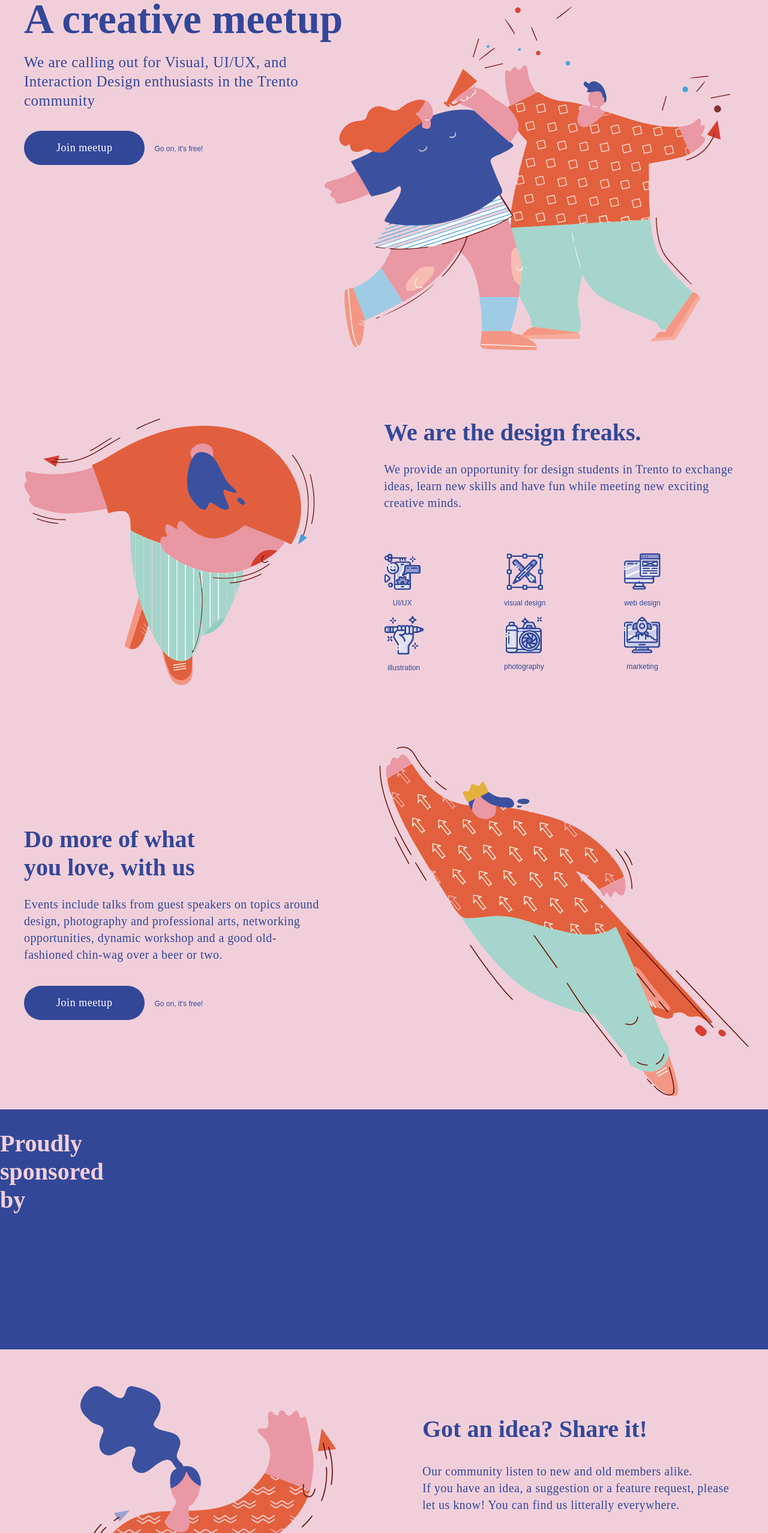
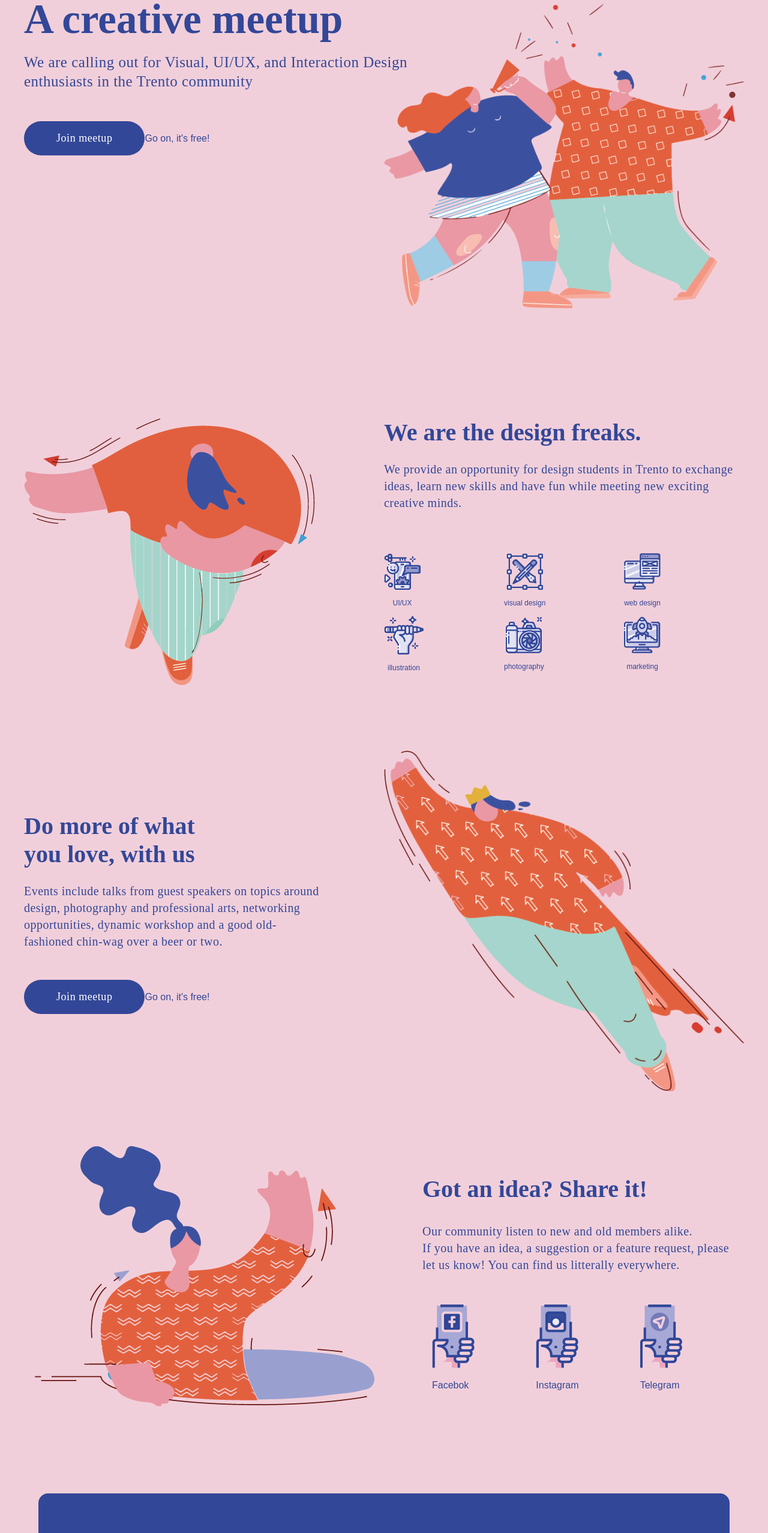
Before and after one commit to SRFeesha/DFC-VUE, a Vue app: page / in a window 1280 px wide. Shown: the part 231-2786 px from the top of the page at 60% size. Built offline with nearby package versions, Linux system fonts and the light colour scheme; what vue-mq would draw is missing.

Commit message:
fixed responsive bug

```diff
--- a/src/App.vue
+++ b/src/App.vue
@@ -37,7 +37,18 @@ body {
 }
 .contentSpace {
   max-width: 1200px;
-  margin: auto;
+  margin: 1rem;
+}
+
+.cta {
+  display: flex;
+  justify-content: center;
+  flex-direction: column;
+  margin: 2rem 0rem;
+  span {
+    text-align: center;
+    margin: 1rem 0rem;
+  }
 }
 
 button {
@@ -50,34 +61,28 @@ button {
   border-radius: 100px;
   padding: 1em 3em;
   margin-top: 1em;
-  & + span {
-    margin: 0rem 1rem;
-    font-size: 12px;
-    color: #334798;
-  }
-  &:hover {
-    transform: scale(1.1);
-    transition: ease-in 0.2s;
-    cursor: pointer;
-  }
+  // & + span {
+  // display: block;
+  // text-align: center;
+  // }
 }
 
 h3 {
   font-family: Circular Std;
   font-size: 25px;
-  line-height: 32px;
+  line-height: 2rem;
   letter-spacing: 0.5px;
   color: #334798;
   font-weight: 400;
 }
 h2 {
   font-family: Larish Neue;
-  font-size: 40px;
+  font-size: 3rem;
   color: #334798;
 }
 h1 {
   font-family: Larish Neue;
-  font-size: 69px;
+  font-size: 4rem;
   color: #334798;
 }
 
@@ -91,25 +96,29 @@ h1 {
 
 section {
   height: 70vh;
+  min-height: min-content;
   width: 100%;
   display: grid;
-  grid-template-columns: repeat(12, 1fr);
-  grid-template-rows: 100%;
-  .pitch {
-    grid-column: 1 / 8;
-    grid-row: 1;
-    h1 {
-      margin: 1rem 0rem;
-    }
-    h3 {
-      width: 66%;
-      margin: 1rem 0rem;
-    }
+  grid-template-columns: repeat(6, 1fr);
+  grid-template-rows: 1fr 1fr;
+}
+.illustration {
+  grid-column: 1 / 7;
+  grid-row: 2;
+  object-fit: cover;
+  img {
+    max-width: 100%;
   }
-  .illustration {
-    grid-column: 6 / 12;
-    grid-row: 1;
-    object-fit: cover;
+}
+.pitch {
+  grid-column: 1 / 7;
+  grid-row: 1;
+  h1 {
+    margin: 1rem 0rem;
+  }
+  h3 {
+    width: 66%;
+    margin: 1rem 0rem;
   }
 }
 
@@ -117,5 +126,68 @@ section {
   #mainMenu {
     display: none;
   }
+  section {
+    grid-template-columns: repeat(12, 1fr);
+    grid-template-rows: 100%;
+  }
+  .contentSpace {
+    max-width: 1200px;
+    margin: auto;
+  }
+
+  section {
+    height: 70vh;
+    width: 100%;
+    display: grid;
+    grid-template-columns: repeat(6, 1fr);
+    grid-template-rows: 1fr 1fr;
+    .pitch {
+      grid-column: 1 / 8;
+      grid-row: 1;
+      h1 {
+        margin: 1rem 0rem;
+      }
+      h3 {
+        width: 66%;
+        margin: 1rem 0rem;
+      }
+    }
+    .illustration {
+      grid-column: 6 / 12;
+      grid-row: 1;
+      object-fit: cover;
+    }
+  }
+  h3 {
+    font-family: Circular Std;
+    font-size: 25px;
+    line-height: 32px;
+    letter-spacing: 0.5px;
+    color: #334798;
+    font-weight: 400;
+  }
+  h2 {
+    font-family: Larish Neue;
+    font-size: 40px;
+    color: #334798;
+  }
+  h1 {
+    font-family: Larish Neue;
+    font-size: 69px;
+    color: #334798;
+  }
+  .cta {
+    display: block;
+  }
+  .button + span {
+    margin: 0rem 1rem;
+    font-size: 12px;
+    color: #334798;
+  }
+  .button:hover {
+    transform: scale(1.1);
+    transition: ease-in 0.2s;
+    cursor: pointer;
+  }
 }
 </style>
--- a/src/components/TheFooter.vue
+++ b/src/components/TheFooter.vue
@@ -1,12 +1,16 @@
 <template>
+  <div>
+    <div class="more-space"></div>
     <footer>
       <h3 class="title">Design Freaks Club ©</h3>
       <p>Design freaks club is a monthly meetup in the community of Trento. We talk about anything-design, photography, marketing. You can join our event here:</p>
+      <div class="social">
         <a href>Facebook</a>
-
         <a href>Instagram</a>
         <a href>Telegram</a>
+      </div>
     </footer>
+  </div>
 </template>
 
 <script>
@@ -18,14 +22,17 @@ export default {
 
 <style scoped>
 footer {
+  box-sizing: border-box;
+  /* height: 40vh; */
+  height: 100%;
+  min-height: 200px;
+  width: 90vw;
+  margin: auto;
+  padding: 3rem;
+  border-radius: 2vh 2vh 0vh 0vh;
   background-color: #334798;
   color: #f1cfda;
-  height: 40vh;
-  padding: 5rem;
-  width: 80vw;
-  margin-left: calc((100vw - 1200px) / -2);
   font-weight: 500;
-  border-radius: 0vh 2vh 0 0;
 }
 h3.title {
   color: #f1cfda;
@@ -34,13 +41,33 @@ h3.title {
   font-weight: 500;
 }
 p {
-  width: 30%;
+  /* width: 30%; */
   margin-bottom: 4rem;
+}
+.social {
+  display: grid;
+  grid-template-rows: repeat(3, 1fr);
+  justify-items: end;
+  line-height: 48px;
 }
 a {
   color: #f1cfda;
   text-decoration: none;
-  margin-right: 2.5rem;
+  /* margin-right: 2.5rem; */
   font-weight: 400;
 }
+.more-space {
+  height: 10vh;
+}
+
+@media screen and (min-width: 768px) {
+  p {
+    width: 30%;
+  }
+  .social {
+    grid-template-columns: repeat(3, 100px);
+    grid-template-rows: 1fr;
+    justify-items: start;
+  }
+}
 </style>
--- a/src/components/TheMenuMobile.vue
+++ b/src/components/TheMenuMobile.vue
@@ -1,7 +1,7 @@
 <template>
   <div>
     <div class="hamburger" @click="openHamburger">
-      <img src="../assets/hamburger.png" alt="toggle menu">
+      <img src="../assets/hamburger.png" alt="toggle menu" />
     </div>
 
     <!-- The overlay -->
@@ -55,7 +55,7 @@ export default {
   height: 0;
   width: 100vw;
   position: fixed;
-  z-index: 1;
+  z-index: 99;
   top: 0;
   left: 0;
   background-color: #334798;
@@ -88,6 +88,7 @@ export default {
   color: #f1cfda;
   display: block;
   transition: 0.3s;
+  z-index: 99;
 }
 
 /* .overlay a:hover,
--- a/src/components/TheNavbar.vue
+++ b/src/components/TheNavbar.vue
@@ -2,12 +2,13 @@
   <div class="centered">
     <nav id="mainMenu" class="sticky">
       <div class="logo">
-        <img src="../assets/logo_00_designFreaksClub.png" alt="Logo DFC" />
+        <router-link to="/">
+          <img src="../assets/logo_00_designFreaksClub.png" alt="Logo DFC" />
+        </router-link>
       </div>
       <mq-layout :mq="['mobile', 'tablet']">
         <MenuMobile :links="links" />
       </mq-layout>
-
       <mq-layout mq="desktop+">
         <MenuDesktop :links="links" />
       </mq-layout>
@@ -56,17 +57,21 @@ export default {
 
 <style lang="scss">
 nav#mainMenu {
-  padding: 1rem calc((90vw - 1200px) / 2);
   display: flex;
+  align-items: center;
   justify-content: space-between;
-  align-items: center;
   height: 10vh;
   min-height: 50px;
   max-height: 80px;
   width: 90%;
-  background-color: #f1cfda;
+  margin: auto;
   font-weight: 500;
   border-radius: 0vh 0vh 2vh 2vh;
+  background-color: #f1cfda;
+  padding: 1rem 0;
+  z-index: 99;
+  // padding: 1rem calc((90vw - 1200px) / 2);
+  // box-sizing: content-box;
 }
 
 .sticky {
--- a/src/views/Home.vue
+++ b/src/views/Home.vue
@@ -4,8 +4,10 @@
       <div class="pitch">
         <h1>A creative meetup</h1>
         <h3>We are calling out for Visual, UI/UX, and Interaction Design enthusiasts in the Trento community</h3>
-        <button>Join meetup</button>
-        <span>Go on, it's free!</span>
+        <div class="cta">
+          <button>Join meetup</button>
+          <span>Go on, it's free!</span>
+        </div>
       </div>
       <div class="illustration">
         <img src="../assets/illustration_01_welcome.png" alt="Welcome" />
@@ -56,17 +58,19 @@
         <p
           class="body-section"
         >Events include talks from guest speakers on topics around design, photography and professional arts, networking opportunities, dynamic workshop and a good old-fashioned chin-wag over a beer or two.</p>
-        <button>Join meetup</button>
-        <span>Go on, it's free!</span>
+        <div class="cta">
+          <button>Join meetup</button>
+          <span>Go on, it's free!</span>
+        </div>
       </div>
       <div class="illustration">
         <img src="../assets/illustration_03_what we do.png" alt="What we do" />
       </div>
     </section>
 
-    <section id="sponsor">
+    <!-- <section id="sponsor">
       <h2>Proudly sponsored by</h2>
-    </section>
+    </section>-->
 
     <section id="social">
       <div class="illustration">
@@ -95,7 +99,7 @@
       </div>
     </section>
 
-    <section id="faq">
+    <!-- <section id="faq">
       <h2>Frequently Asked Questions</h2>
       <div>
         <h4>What's the meetup about?</h4>
@@ -121,7 +125,8 @@
         <h4>Can I speak at the next event?</h4>
         <p></p>
       </div>
-    </section>
+    </section>-->
+
     <Footer></Footer>
   </div>
 </template>
@@ -133,31 +138,33 @@ export default {
 </script>
 
 <style lang="scss">
-#sponsor {
-  height: 50vh;
-  background-color: #334798;
-  h2 {
-    color: #f1cfda;
+#hero {
+  padding: 2rem 0rem 2rem 0rem;
+  .pitch {
+    grid-column: 1 / 7;
+    grid-row: 2;
+    h3 {
+      width: 100%;
+    }
   }
-}
-
-#hero {
-  padding: 8rem 0rem 2rem 0rem;
-  .pitch {
-    grid-column: 1 / 8;
+  .illustration {
+    grid-column: 1 / 7;
+    grid-row: 1;
   }
 }
 #whoWeAre {
   padding: 8rem 0rem 2rem 0rem;
   height: 50vh;
   .pitch {
-    grid-column: 7 / 13;
+    grid-column: 1 / 7;
+    grid-row: 2;
     h2 {
       margin: 0 0 1.5rem 0;
     }
   }
   .illustration {
-    grid-column: 1/8;
+    grid-column: 1/7;
+    grid-row: 1;
   }
 }
 #joinUs {
@@ -165,20 +172,22 @@ export default {
   place-items: center center;
   .pitch {
     grid-column: 1 / 6;
+    grid-row: 1;
     h2 {
       margin: 0 0 1.5rem 0;
       width: 66%;
     }
   }
   .illustration {
-    grid-column: 7 / 13;
+    grid-column: 1 / 7;
+    grid-row: 2;
   }
 }
-#sponsor {
-  background-color: #334798;
-  width: 100vw;
-  margin-left: calc((100vw - 1200px) / -2);
-}
+// #sponsor {
+//   background-color: #334798;
+//   width: 100vw;
+//   margin-left: calc((100vw - 1200px) / -2);
+// }
 #social {
   place-items: center center;
   .pitch {
@@ -203,4 +212,53 @@ export default {
   grid-template-columns: 1fr 1fr 1fr;
   padding: 2rem 0 0 1rem;
 }
+@media screen and (min-width: 768px) {
+  #hero {
+    padding: 5rem 0rem 2rem 0rem;
+  }
+  section {
+    grid-template-columns: repeat(12, 1fr);
+    grid-template-rows: 100%;
+  }
+  #hero {
+    padding: 8rem 0rem 2rem 0rem;
+    .pitch {
+      grid-column: 1 / 8;
+      grid-row: 1;
+    }
+    .illustration {
+      grid-column: 7 / 13;
+      grid-row: 1;
+    }
+  }
+  #whoWeAre {
+    padding: 8rem 0rem 2rem 0rem;
+    height: 50vh;
+    .pitch {
+      grid-column: 7 / 13;
+      grid-row: 1;
+      h2 {
+        margin: 0 0 1.5rem 0;
+      }
+    }
+    .illustration {
+      grid-column: 1/8;
+    }
+  }
+  #joinUs {
+    padding: 8rem 0rem 2rem 0rem;
+    place-items: center center;
+    .pitch {
+      grid-column: 1 / 6;
+      h2 {
+        margin: 0 0 1.5rem 0;
+        width: 66%;
+      }
+    }
+    .illustration {
+      grid-column: 7 / 13;
+      grid-row: 1;
+    }
+  }
+}
 </style>
--- a/src/views/Schedule.vue
+++ b/src/views/Schedule.vue
@@ -44,7 +44,8 @@ export default {
   name: "Schedule"
 };
 </script>
-<style>
+
+<style scoped>
 #schedule {
   padding: 8rem 0 0 0;
 }
@@ -65,4 +66,25 @@ export default {
 .disclaimer {
   font-size: 0.75em;
 }
+
+.illustration {
+  grid-column: 1 / 13;
+  grid-row: 1;
+  padding-top: 50vh;
+  opacity: 0.5;
+}
+
+.pitch {
+  grid-column: 1 / 10;
+  z-index: 1;
+}
+
+@media screen and (min-width: 768px) {
+  .pitch {
+    grid-column: 1 / 8;
+  }
+  .illustration {
+    grid-column: 6 / 13;
+  }
+}
 </style>
```
Also changed, not shown: 1 other file (tests, documents, lock files or other folders). Lines whose indentation alone changed are shown as unchanged.
